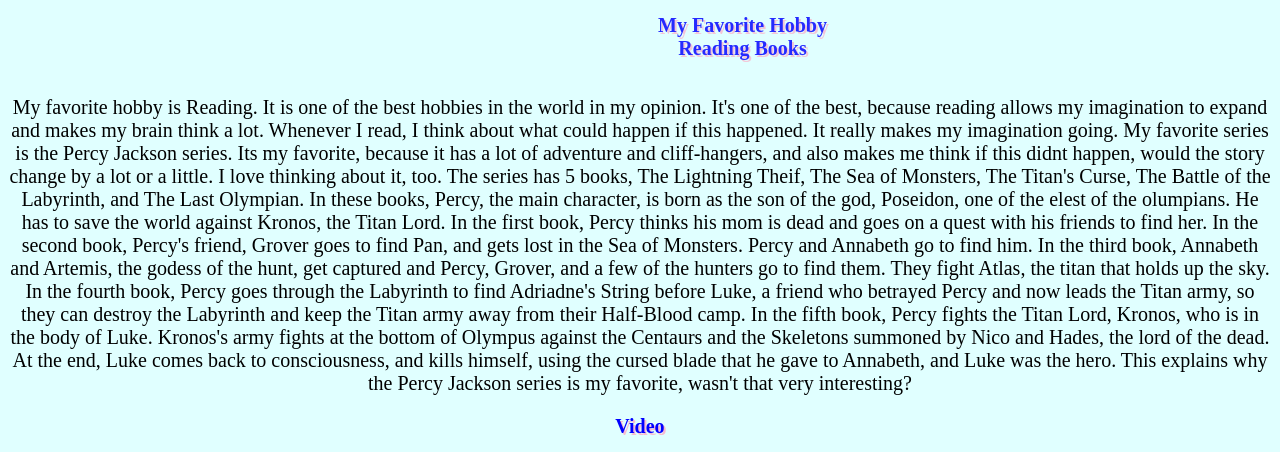
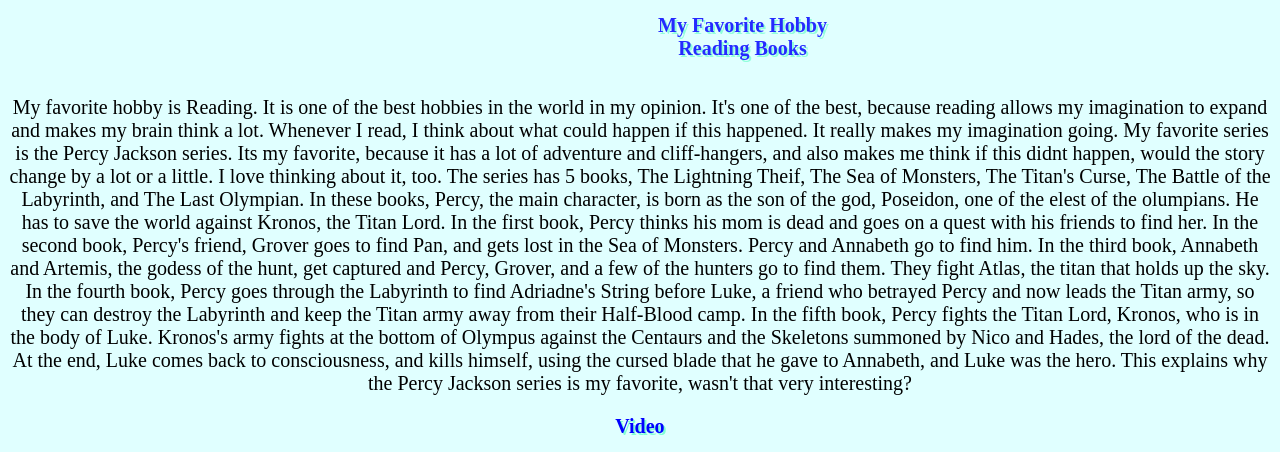
Before and after one commit to yowazupnotu/MyFavHobby-5, a plain HTML site: page index.html in a window 1280 px wide. Shown: the part 246-698 px from the top of the page. Drawn offline with Linux system fonts and the light colour scheme; grey boxes are pictures that could not be loaded.

Commit message:
Add files via upload

```diff
--- a/style.css
+++ b/style.css
@@ -23,7 +23,7 @@
 }
 
 h1 {
-    text-shadow: 2px 2px #f8bbd0;
+    text-shadow: 2px 2px aquamarine;
     font-size: 20px;
     color: blue;
 }
```
